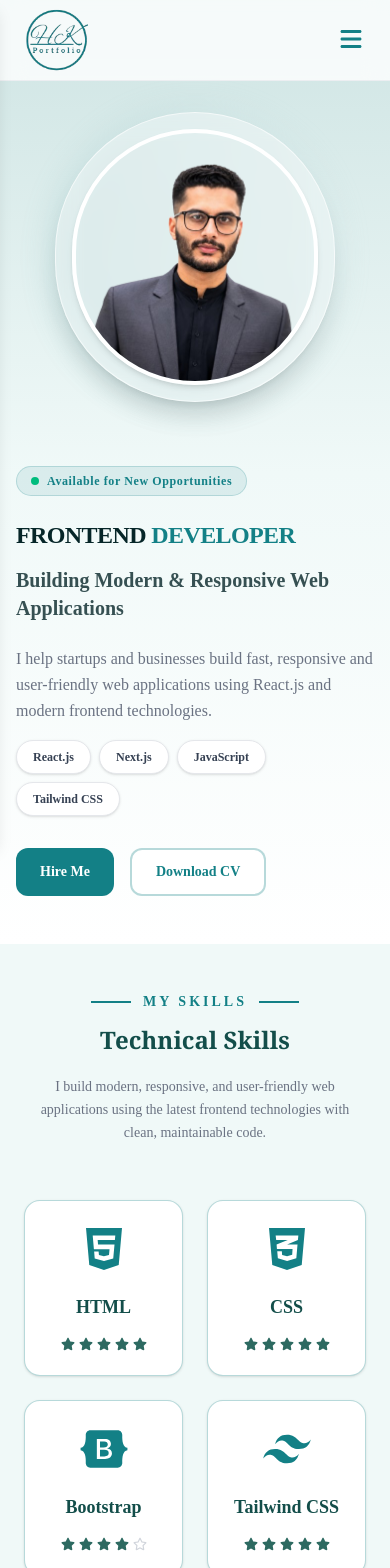
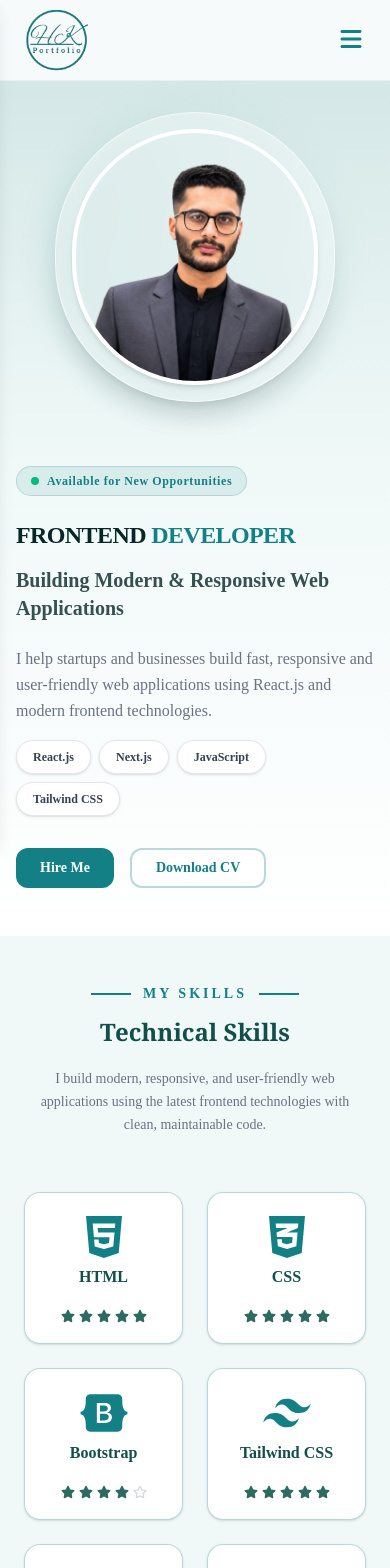
Before and after one commit to Hammad-Khan-025/hkportfolio, a React (Vite) app: page / in a window 390 px wide. Shown: the top 1568 px of the page. Built offline with nearby package versions, Linux system fonts and the light colour scheme; a web font is replaced by a local one.

Commit message:
Update text size for mobile

```diff
--- a/src/components/HeroSection.jsx
+++ b/src/components/HeroSection.jsx
@@ -70,14 +70,14 @@ const HeroSection = () => {
           <div className="flex flex-wrap gap-4">
             <button
               onClick={openWhatsApp}
-              className="px-6 py-3 cursor-pointer bg-[#138086] text-white font-bold rounded-xl hover:bg-[#10696e] hover:shadow-lg hover:shadow-[#138086]/30 active:scale-95 transition-all text-sm sm:text-base flex items-center gap-2"
+              className="px-6 py-2 sm:py-3 cursor-pointer bg-[#138086] text-white font-bold rounded-xl hover:bg-[#10696e] hover:shadow-lg hover:shadow-[#138086]/30 active:scale-95 transition-all text-sm sm:text-base flex items-center gap-2"
             >
               Hire Me
             </button>
 
             <button
               onClick={downloadCV}
-              className="px-6 py-3 cursor-pointer border-2 border-[#138086]/30 text-[#138086] font-bold rounded-xl bg-white hover:border-[#138086] hover:bg-[#138086]/5 active:scale-95 transition-all text-sm sm:text-base"
+              className="px-6 py-2 sm:py-3 cursor-pointer border-2 border-[#138086]/30 text-[#138086] font-bold rounded-xl bg-white hover:border-[#138086] hover:bg-[#138086]/5 active:scale-95 transition-all text-sm sm:text-base"
             >
               Download CV
             </button>
--- a/src/components/Skills.jsx
+++ b/src/components/Skills.jsx
@@ -82,22 +82,22 @@ export default function SkillsSection() {
           {skills.map((skill) => (
             <div
               key={skill.name}
-              className="group bg-white rounded-2xl border border-[#138086]/30 hover:border-[#138086] p-6 shadow-sm hover:shadow-xl hover:-translate-y-2 transition-all duration-300"
+              className="group bg-white rounded-2xl border border-[#138086]/30 hover:border-[#138086] px-2 sm:px-6 py-5 sm:py-10 shadow-sm hover:shadow-xl hover:-translate-y-2 transition-all duration-300"
             >
               {/* Icon */}
-              <div className="flex justify-center mb-5">
+              <div className="flex justify-center mb-1 sm:mb-5">
                 <div className="text-5xl text-[#138086] group-hover:scale-110 group-hover:rotate-6 transition-all duration-300">
                   {skill.icon}
                 </div>
               </div>
 
               {/* Skill Name */}
-              <h3 className="text-center text-lg font-semibold text-[#134e4a]">
+              <h3 className="text-center text-base sm:text-lg font-semibold text-[#134e4a]">
                 {skill.name}
               </h3>
 
               {/* Stars */}
-              <div className="flex justify-center mt-4 gap-1">
+              <div className="flex justify-center mt-5 gap-1">
                 {[...Array(5)].map((_, index) =>
                   index < skill.rating ? (
                     <FaStar key={index} className="text-[#2d6a61] text-sm" />
```
